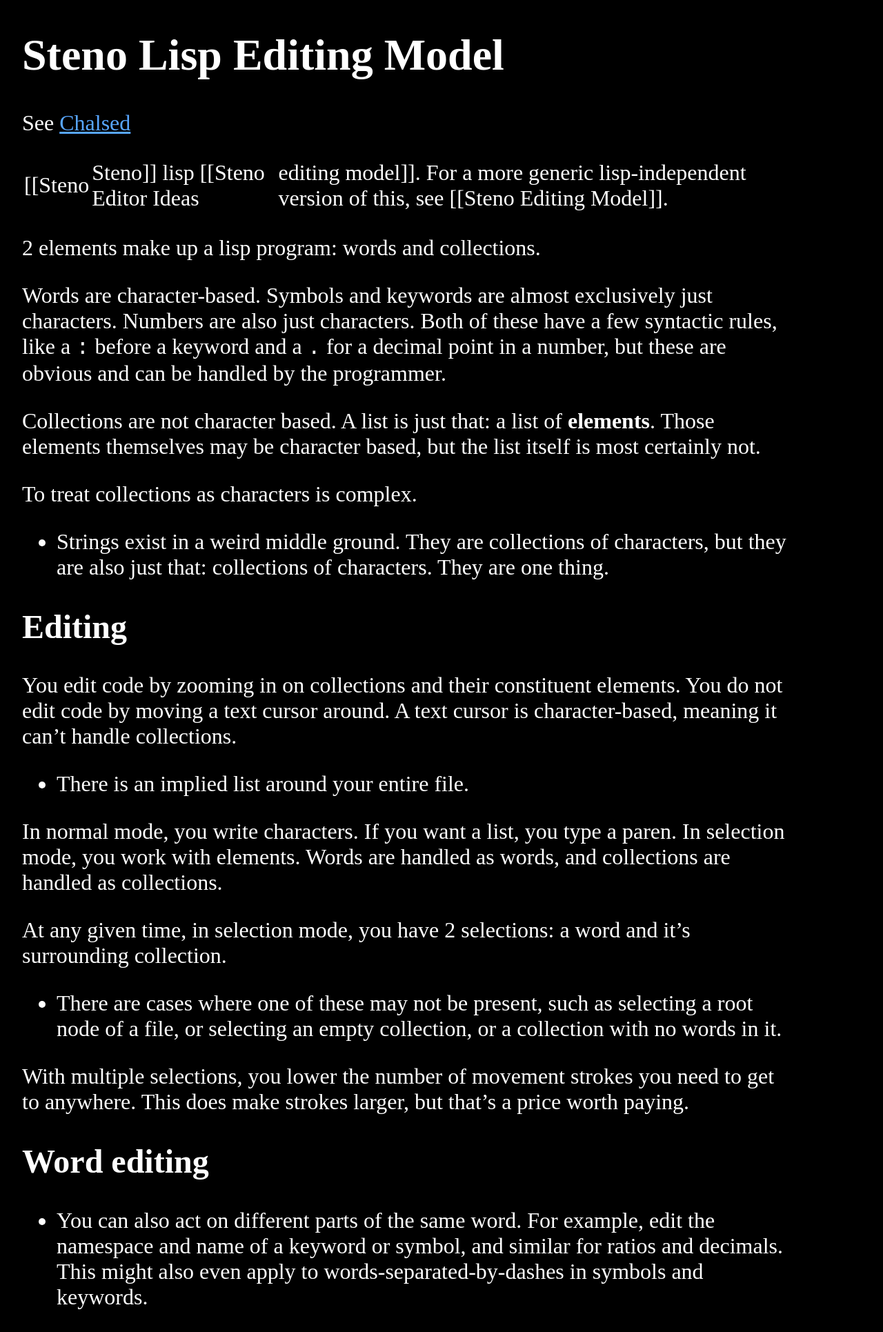
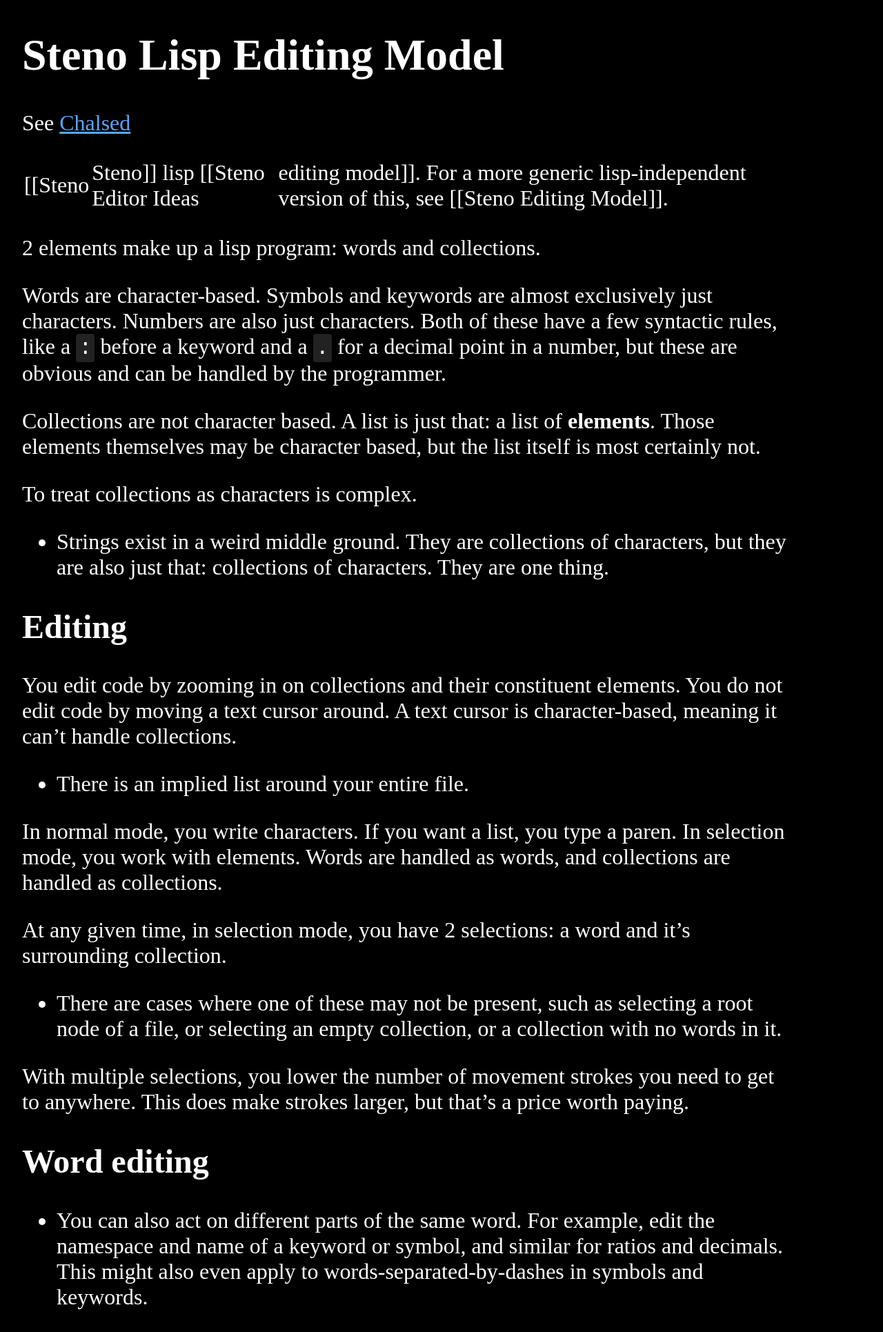
Before and after one commit to Grahp/Website, a Jekyll site: the page built from pages/Steno Lisp Editing Model.md, in a window 1280 px wide. Shown: the whole page at 69% size. Built offline with Jekyll 4.4.1, drawn with Linux system fonts in a browser that asks for light colours.

Commit message:
Format code blocks

```diff
--- a/assets/css/styles.css
+++ b/assets/css/styles.css
@@ -21,3 +21,12 @@ a {color: #58A6FF}
 
 ul {padding: 0;
     margin-left: calc(25px * var(--scaling-factor))}
+
+/* code {padding: 1px 2px 1px 2px; */
+/*       border: 2px solid gray; */
+/*       border-radius: 7px} */
+
+code {background-color: #222;
+      padding: 2px 4px;
+      border-radius: 4px;
+      font-family: monospace}
```
